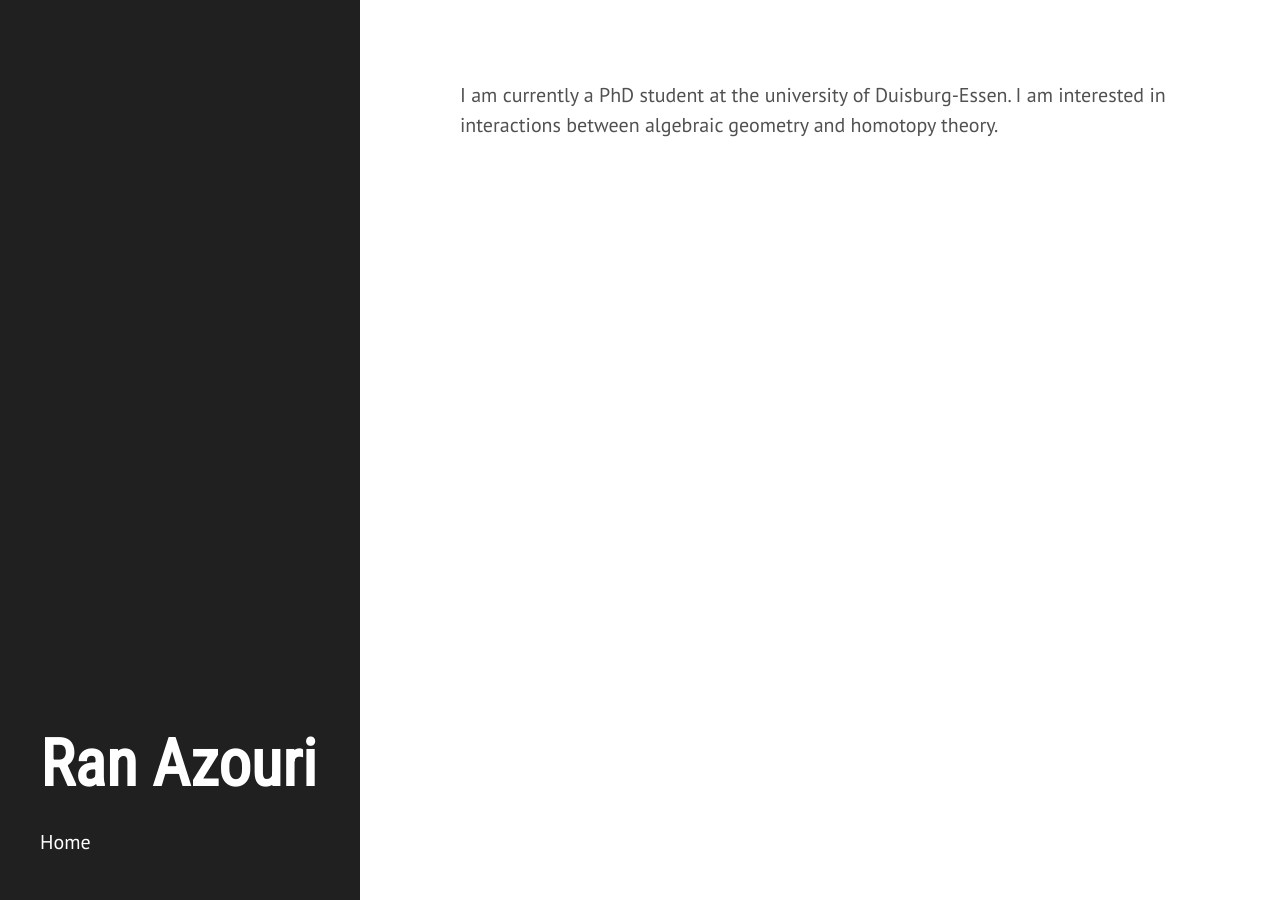
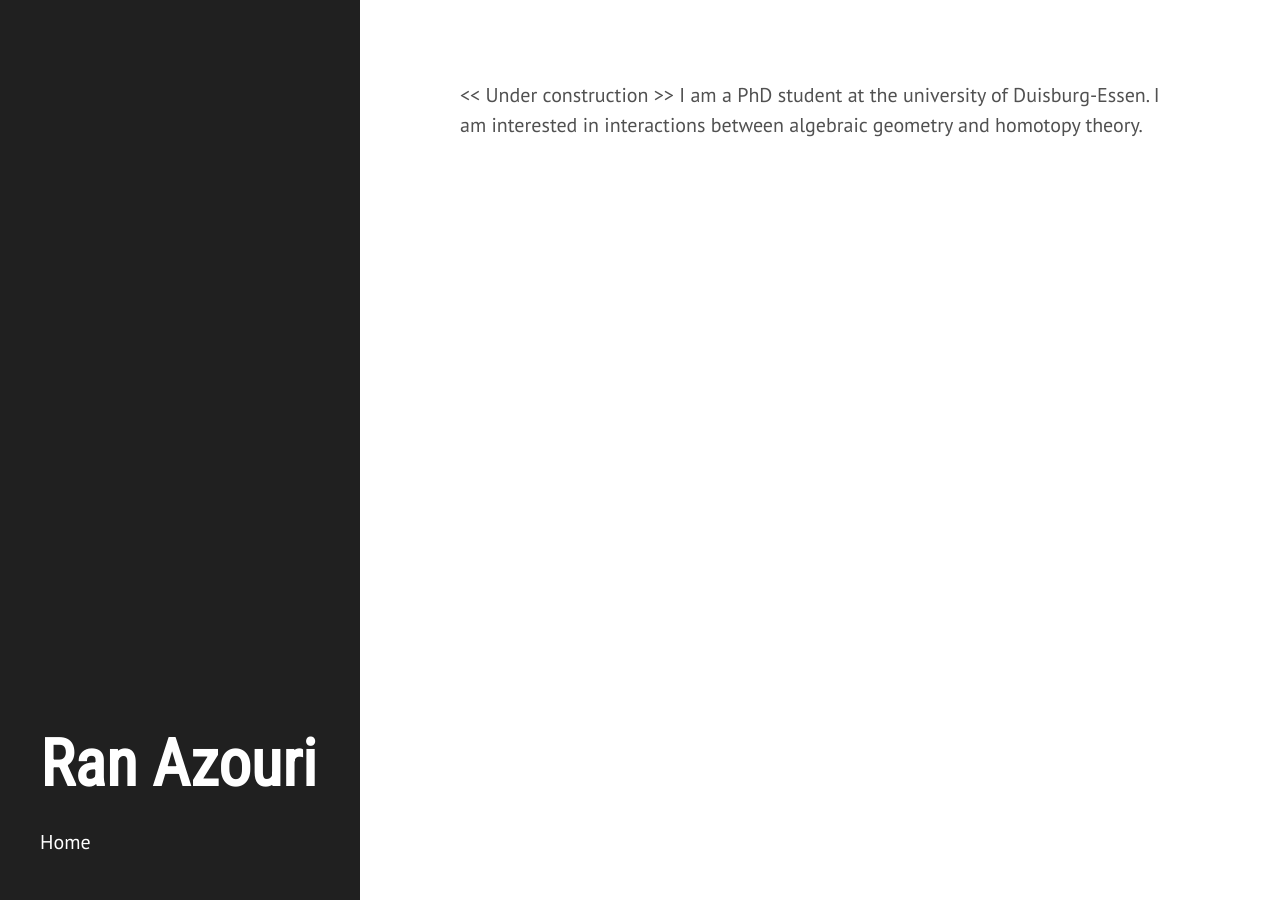
Before and after one commit to ransass/ransass.github.io, a Jekyll site: the page built from index.html, in a window 1280 px wide. Built offline with Jekyll 4.4.1, drawn with Linux system fonts in a browser that asks for light colours; some web fonts are replaced; the list of posts is cut into pages by our own code.

Commit message:
Update index.html

```diff
--- a/index.html
+++ b/index.html
@@ -3,7 +3,9 @@ layout: default
 title: Home
 ---
 
-I am currently a PhD student at the university of Duisburg-Essen. I am interested in interactions between algebraic geometry and homotopy theory.
+<< Under construction >>
+
+I am a PhD student at the university of Duisburg-Essen. I am interested in interactions between algebraic geometry and homotopy theory.
 
 
 <!-- <div class="posts">
```
